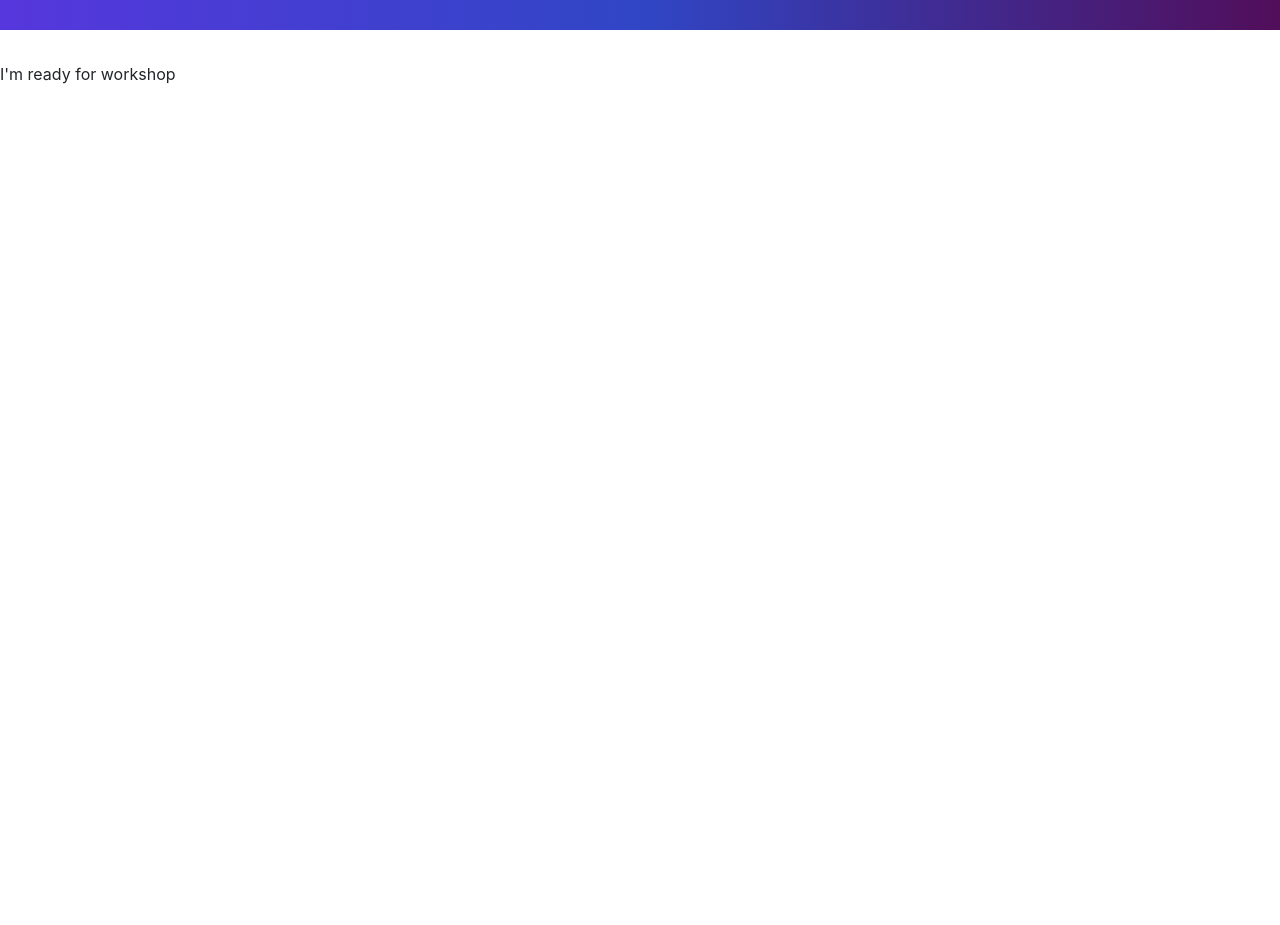
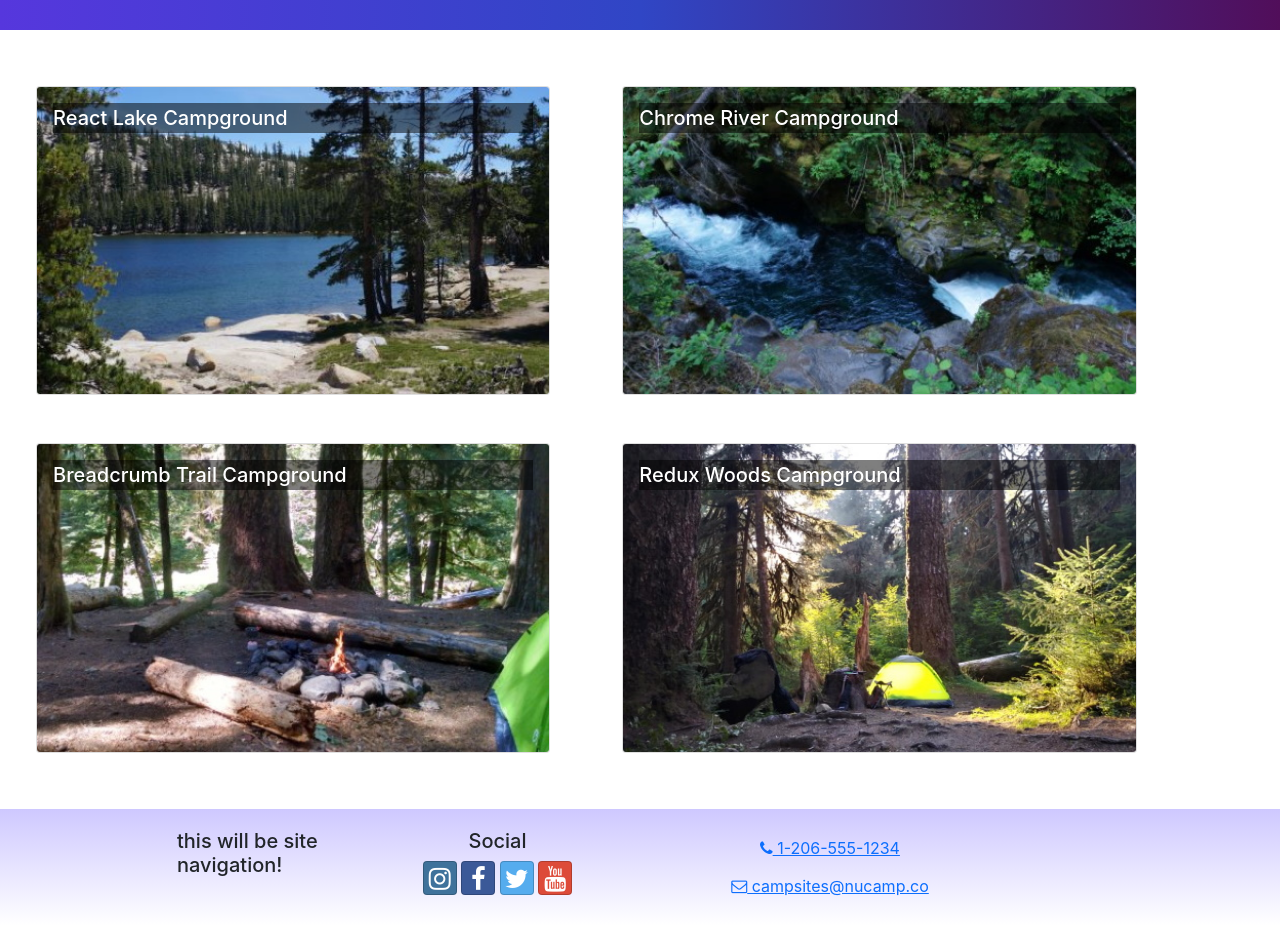
Before and after one commit to genobaga/GitHub-Test, a React (Create React App) app: page / in a window 1280 px wide. Shown: the part 98-1023 px from the top of the page. Before the commit the page ends 800 px from the top, so only its background shows below. Built offline with nearby package versions, Linux system fonts and the light colour scheme.

Commit message:
Second Commit Week 1 Workshop

```diff
--- a/src/App.js
+++ b/src/App.js
@@ -1,21 +1,15 @@
-import React from 'react';
-import { Container, Navbar, NavbarBrand } from 'reactstrap';
-import NucampLogo from './app/assets/img/logo.png';
-import logo from './logo.svg';
+import CampsitesList from './features/CampsitesList';
+import Header from './components/Header';
+import Footer from './components/Footer'
+
 import './App.css';
 
 function App() {
   return (
     <div className="App">
-      <Navbar dark color='primary' sticky='top' expand='md'>
-        <Container>
-          <NavbarBrand href='/'>
-            <img src={NucampLogo} alt='Nucamp Logo'/>
-
-          </NavbarBrand>
-        </Container>
-      </Navbar>
-      I'm ready for workshop
+      <Header />
+      <CampsitesList />
+      <Footer />
     </div>
   );
 }
--- /dev/null
+++ b/src/components/Footer.js
@@ -0,0 +1,64 @@
+import {Container, Row, Col} from 'reactstrap';
+
+const Footer = () => {
+    return (
+        <footer className='site-footer'>
+            <Container>
+                <Row>
+                    <Col xs={{ size: 4, offset: 1 }} sm='2'>
+                        <h5>this will be site navigation!</h5>
+                    </Col>
+
+                    <Col xs='6' sm='3' className='text-center'>
+                    <h5>Social</h5>
+                        <a
+                            className='btn btn-social-icon btn-instagram'
+                            href='http://instagram.com/'
+                        >
+                            <i className='fa fa-instagram' />
+                        </a>{' '}
+                        <a
+                            className='btn btn-social-icon btn-facebook'
+                            href='http://www.facebook.com/'
+                        >
+                            <i className='fa fa-facebook' />
+                        </a>{' '}
+                        <a
+                            className='btn btn-social-icon btn-twitter'
+                            href='http://twitter.com/'
+                        >
+                            <i className='fa fa-twitter' />
+                        </a>{' '}
+                        <a
+                            className='btn btn-social-icon btn-google'
+                            href='http://youtube.com/'
+                        >
+                            <i className='fa fa-youtube' />
+                        </a>
+
+                    </Col>
+
+                    <Col sm='4' className='text-center'>
+                        <a
+                                role='button'
+                                className='btn btn-link'
+                                href='tel:+12065551234'
+                            >
+                                <i className='fa fa-phone' /> 1-206-555-1234
+                            </a>
+                            <br />
+                            <a
+                                role='button'
+                                className='btn btn-link'
+                                href='mailto:notreal@notreal.co'
+                            >
+                                <i className='fa fa-envelope-o' /> campsites@nucamp.co
+                            </a>
+                    </Col>
+                </Row>
+            </Container>
+        </footer>
+    )
+}
+
+export default Footer
--- /dev/null
+++ b/src/components/Header.js
@@ -0,0 +1,17 @@
+import NucampLogo from '../app/assets/img/logo.png';
+import {Navbar, NavbarBrand} from 'reactstrap';
+
+const Header = () => {
+    return (
+        <Navbar dark color='primary' sticky='top' expand='md'>
+
+          <NavbarBrand href='/'>
+            <img src={NucampLogo} alt='Nucamp Logo'/>
+
+          </NavbarBrand>
+
+      </Navbar>
+    )
+}
+
+export default Header
--- /dev/null
+++ b/src/features/CampsitesList.js
@@ -0,0 +1,21 @@
+import { Col, Row } from 'reactstrap';
+import { CAMPSITES } from '../app/shared/CAMPSITES';
+// import {Col, Row} from 'reactstrap';
+import CampsiteCard from "./campsites/CampsiteCard";
+
+
+const CampsitesList = () => {
+    return (
+        <Row className='ms-auto'>
+            {CAMPSITES.map((campsites) => {
+                return (
+                    <Col md='5' className='m-4' key={campsites.id}>
+                        <CampsiteCard campsite={campsites}/>
+                    </Col>
+                )
+            })}
+        </Row>
+    )
+}
+
+export default CampsitesList
--- /dev/null
+++ b/src/features/campsites/CampsiteCard.js
@@ -0,0 +1,18 @@
+import {Card, CardImg, CardImgOverlay, CardTitle} from 'reactstrap';
+
+const CampsiteCard = (props) => {
+    return (
+        <Card>
+            <CardImg
+                width='100%'
+                src={props.campsite.image}
+                alt={props.campsite.name}
+            />
+            <CardImgOverlay>
+                <CardTitle>{props.campsite.name}</CardTitle>
+            </CardImgOverlay>
+        </Card>
+    )
+}
+
+export default CampsiteCard;
```
